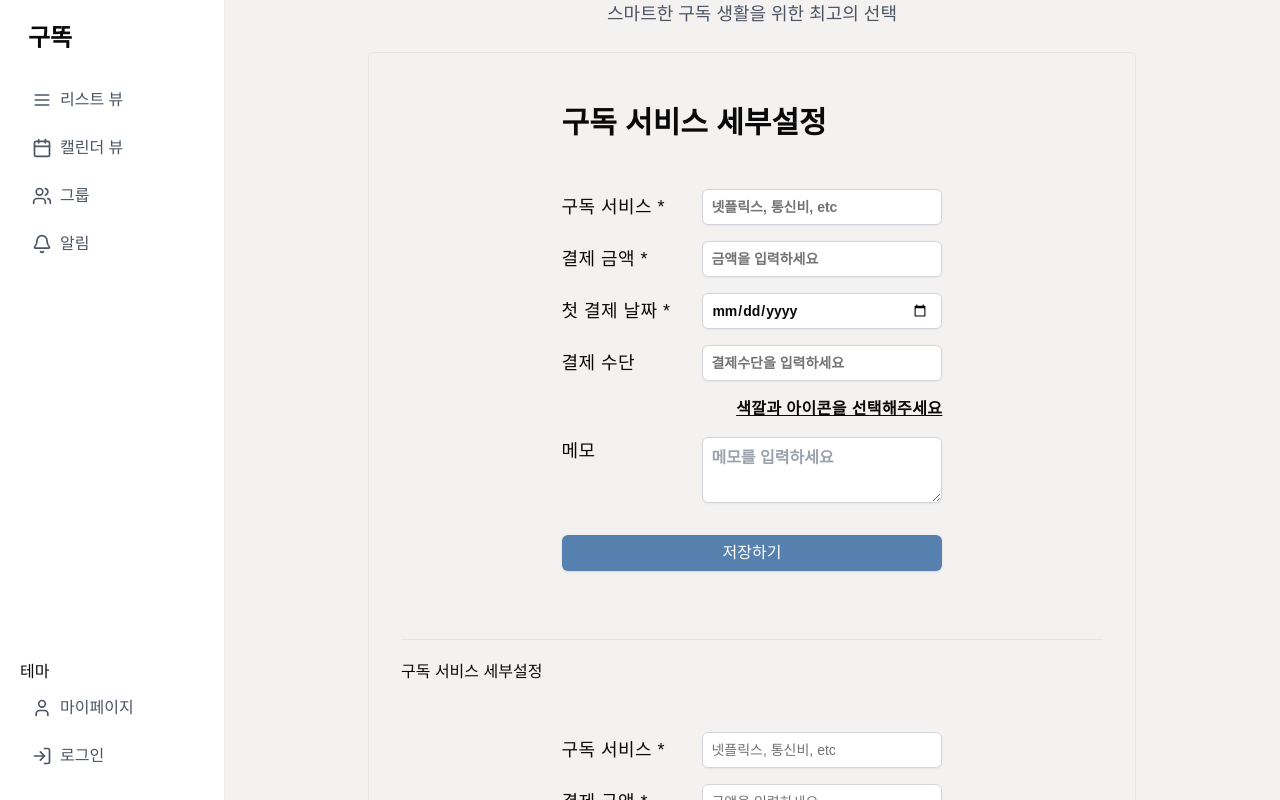
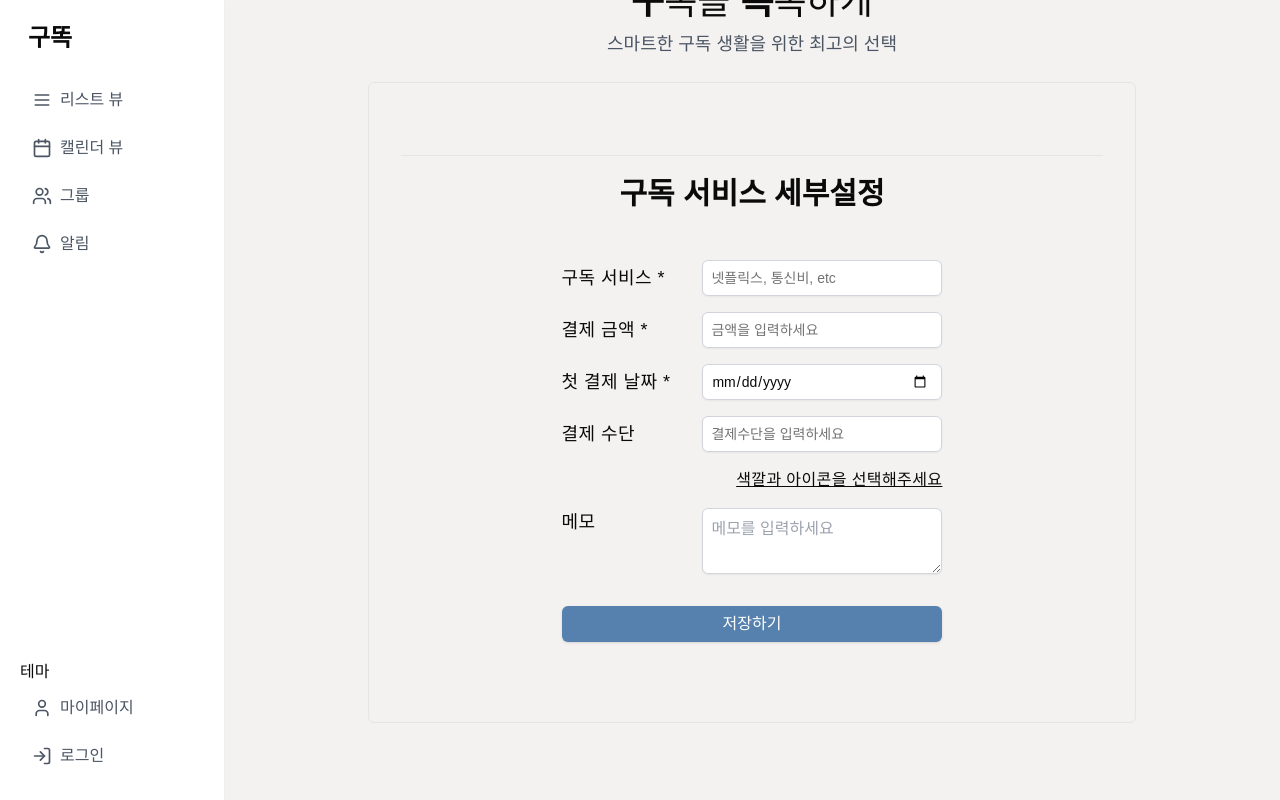
Before and after one commit to TeamGuttok/front, a Next.js app: page /add/detail in a window 1280 px wide. Built offline with nearby package versions, Linux system fonts and the light colour scheme; a web font is replaced by a local one.

Commit message:
refactor: CardTitle 컴포넌트 수정

```diff
--- a/src/app/add/detail/page.tsx
+++ b/src/app/add/detail/page.tsx
@@ -25,7 +25,7 @@ export default function Page() {
 
   return (
     <CardTitle className="flex">
-      <h1>구독 서비스 세부설정</h1>
+      <h1 className="text-3xl font-bold justify-center flex">구독 서비스 세부설정</h1>
       <div className="flex flex-col justify-center items-center my-12">
         <form className="space-y-4 ">
           <div className="grid grid-cols-1 gap-4">
--- a/src/components/_common/CardTitle/index.tsx
+++ b/src/components/_common/CardTitle/index.tsx
@@ -28,7 +28,7 @@ export default function CardTitle({
       <div className="w-full sm:w-[60vw] sm:max-w-[832px] sm:p-8 sm:rounded-md sm:border sm:border-border">
         <div className="flex flex-col justify-center items-center">
           <div className="flex flex-col items-center w-full mt-5">
-            <span className="text-3xl font-bold ">{children}</span>
+            {/* <span className="text-3xl font-bold ">{children}</span> */}
           </div>
           <div className="w-full h-[1px] bg-border mt-5"></div>
           <div className="w-full mt-5">{children}</div>
```
